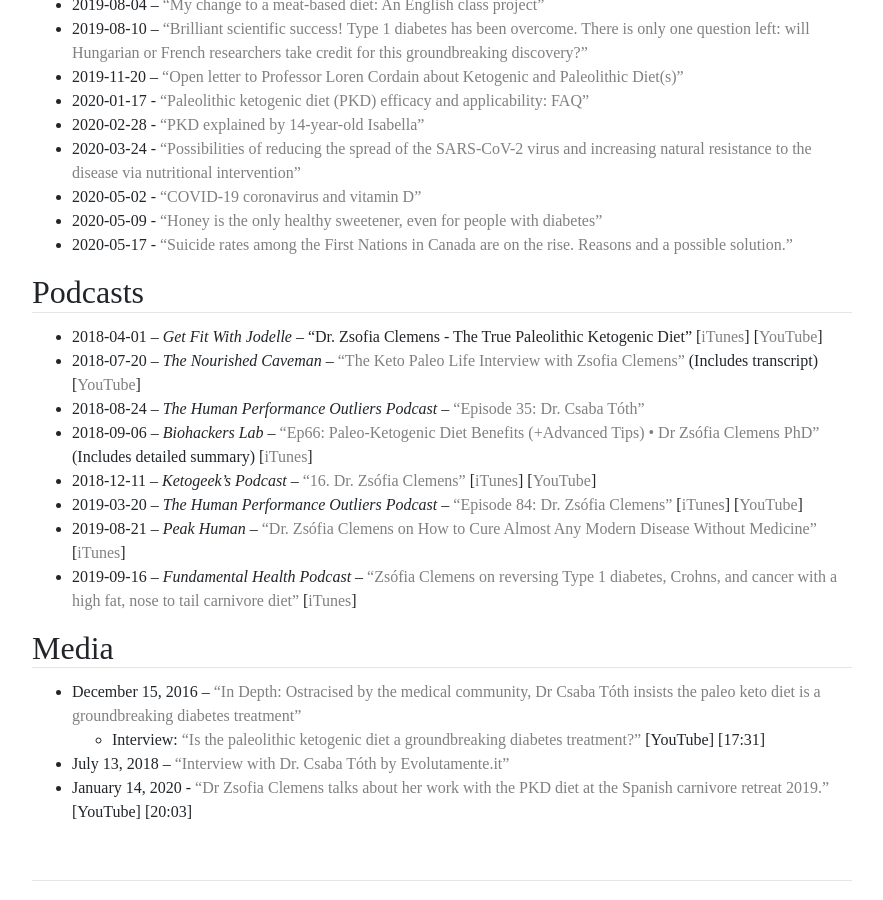
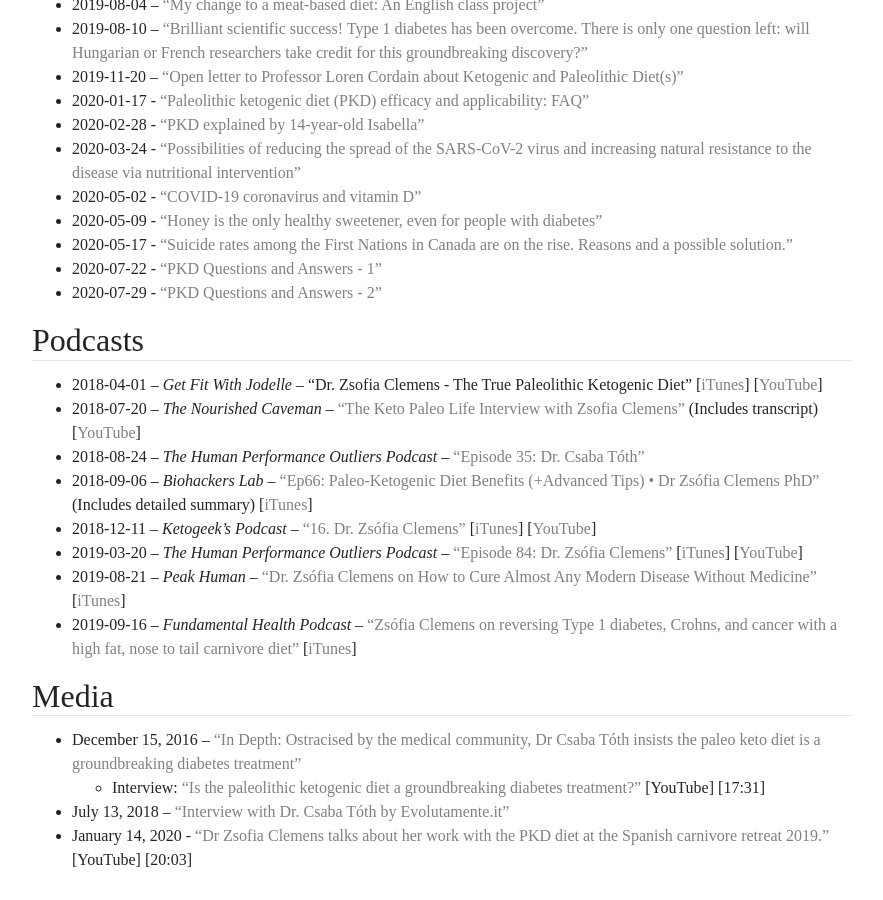
Before and after one commit to bitstein/justmeat.co, a Jekyll site: the page built from wiki/pages/pkd.md, in a window 1280 px wide and 900 px high, scrolled down 5050 px. Shown: the whole window, without its empty margins (198-1081 px from the left). Built offline with Jekyll 4.4.1, drawn with Linux system fonts in a browser that asks for light colours; nearby versions of some CDN libraries; some web fonts are replaced.

Commit message:
Update PKD

```diff
--- a/wiki/pages/pkd.md
+++ b/wiki/pages/pkd.md
@@ -133,6 +133,8 @@
 * 2020-05-02 - [“COVID-19 coronavirus and vitamin D”](https://www.paleomedicina.com/en/coronavirus_vitamin-d)
 * 2020-05-09 - [“Honey is the only healthy sweetener, even for people with diabetes”](https://www.paleomedicina.com/en/honey_only_healthy_sweetener)
 * 2020-05-17 - [“Suicide rates among the First Nations in Canada are on the rise. Reasons and a possible solution.”](https://www.paleomedicina.com/en/suicide_first_nations_canada_rise)
+* 2020-07-22 - [“PKD Questions and Answers - 1”](https://www.paleomedicina.com/en/questions)
+* 2020-07-29 - [“PKD Questions and Answers - 2”](https://www.paleomedicina.com/en/questions_and_answers_2)
 
 ## Podcasts
 
```
